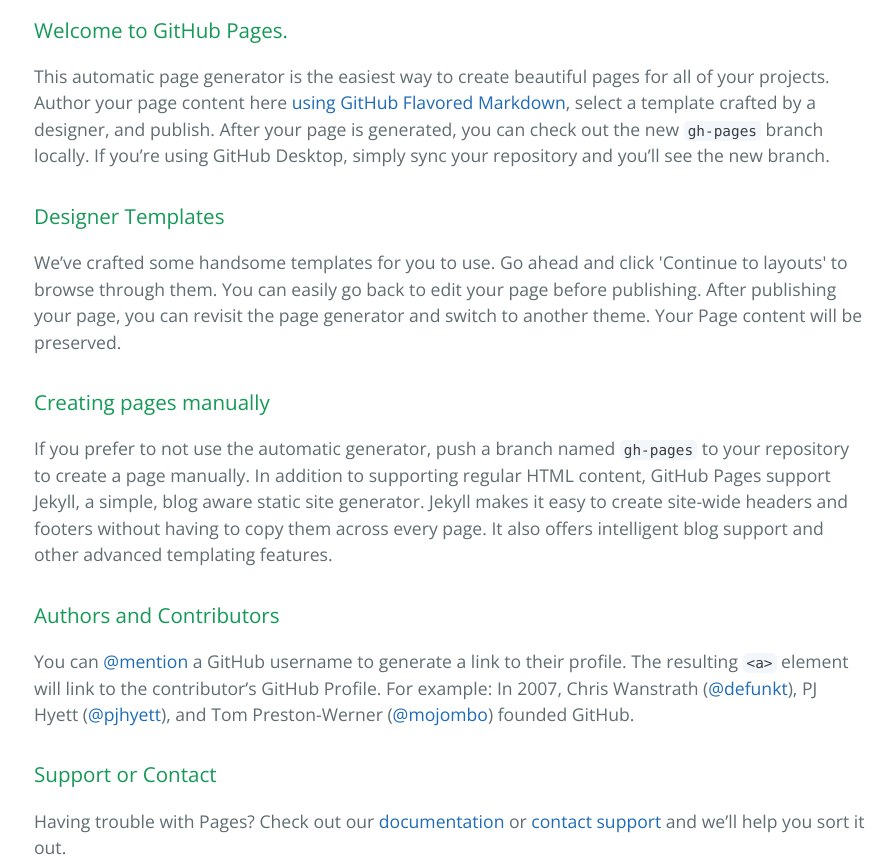
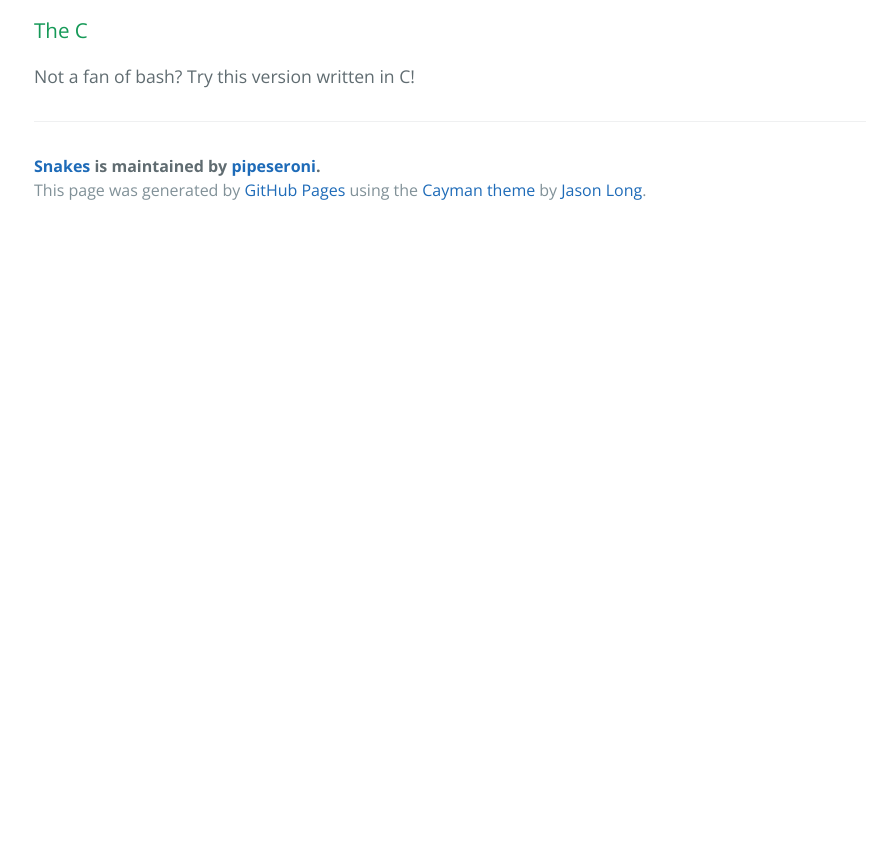
Before and after one commit to pipeseroni/pipes.c, a plain HTML site: page index.html in a window 1280 px wide. Shown: the part 400-1264 px from the top of the page, without its empty margins (190-1082 px from the left). After the commit the page ends 800 px from the top, so only its background shows below. Drawn offline with nearby package versions, Linux system fonts and the light colour scheme.

```diff
--- a/index.html
+++ b/index.html
@@ -20,29 +20,9 @@
 
     <section class="main-content">
       <h3>
-<a id="welcome-to-github-pages" class="anchor" href="#welcome-to-github-pages" aria-hidden="true"><span class="octicon octicon-link"></span></a>Welcome to GitHub Pages.</h3>
+<a id="the-c" class="anchor" href="#the-c" aria-hidden="true"><span class="octicon octicon-link"></span></a>The C</h3>
 
-<p>This automatic page generator is the easiest way to create beautiful pages for all of your projects. Author your page content here <a href="https://guides.github.com/features/mastering-markdown/">using GitHub Flavored Markdown</a>, select a template crafted by a designer, and publish. After your page is generated, you can check out the new <code>gh-pages</code> branch locally. If you’re using GitHub Desktop, simply sync your repository and you’ll see the new branch.</p>
-
-<h3>
-<a id="designer-templates" class="anchor" href="#designer-templates" aria-hidden="true"><span class="octicon octicon-link"></span></a>Designer Templates</h3>
-
-<p>We’ve crafted some handsome templates for you to use. Go ahead and click 'Continue to layouts' to browse through them. You can easily go back to edit your page before publishing. After publishing your page, you can revisit the page generator and switch to another theme. Your Page content will be preserved.</p>
-
-<h3>
-<a id="creating-pages-manually" class="anchor" href="#creating-pages-manually" aria-hidden="true"><span class="octicon octicon-link"></span></a>Creating pages manually</h3>
-
-<p>If you prefer to not use the automatic generator, push a branch named <code>gh-pages</code> to your repository to create a page manually. In addition to supporting regular HTML content, GitHub Pages support Jekyll, a simple, blog aware static site generator. Jekyll makes it easy to create site-wide headers and footers without having to copy them across every page. It also offers intelligent blog support and other advanced templating features.</p>
-
-<h3>
-<a id="authors-and-contributors" class="anchor" href="#authors-and-contributors" aria-hidden="true"><span class="octicon octicon-link"></span></a>Authors and Contributors</h3>
-
-<p>You can <a href="https://github.com/blog/821" class="user-mention">@mention</a> a GitHub username to generate a link to their profile. The resulting <code>&lt;a&gt;</code> element will link to the contributor’s GitHub Profile. For example: In 2007, Chris Wanstrath (<a href="https://github.com/defunkt" class="user-mention">@defunkt</a>), PJ Hyett (<a href="https://github.com/pjhyett" class="user-mention">@pjhyett</a>), and Tom Preston-Werner (<a href="https://github.com/mojombo" class="user-mention">@mojombo</a>) founded GitHub.</p>
-
-<h3>
-<a id="support-or-contact" class="anchor" href="#support-or-contact" aria-hidden="true"><span class="octicon octicon-link"></span></a>Support or Contact</h3>
-
-<p>Having trouble with Pages? Check out our <a href="https://help.github.com/pages">documentation</a> or <a href="https://github.com/contact">contact support</a> and we’ll help you sort it out.</p>
+<p>Not a fan of bash? Try this version written in C!</p>
 
       <footer class="site-footer">
         <span class="site-footer-owner"><a href="https://github.com/pipeseroni/Snakes">Snakes</a> is maintained by <a href="https://github.com/pipeseroni">pipeseroni</a>.</span>
```
Also changed, not shown: params.json (+1 -1 lines).
